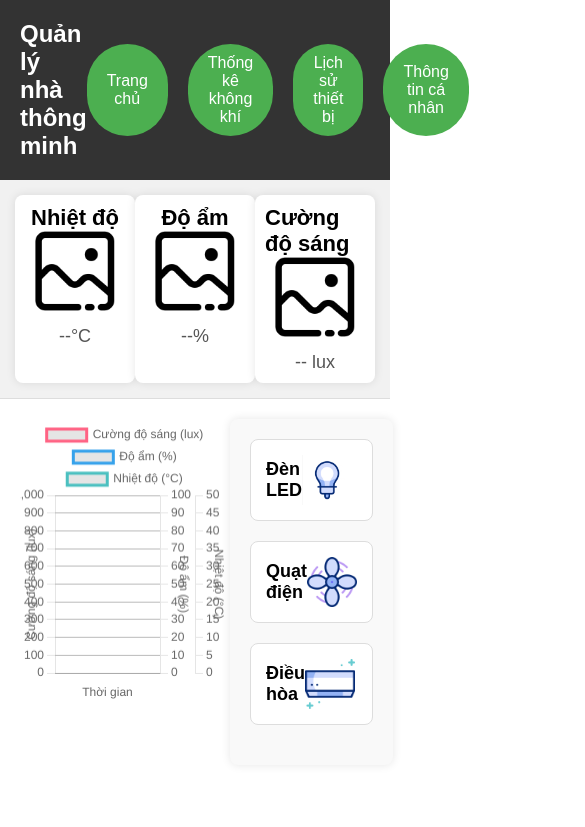
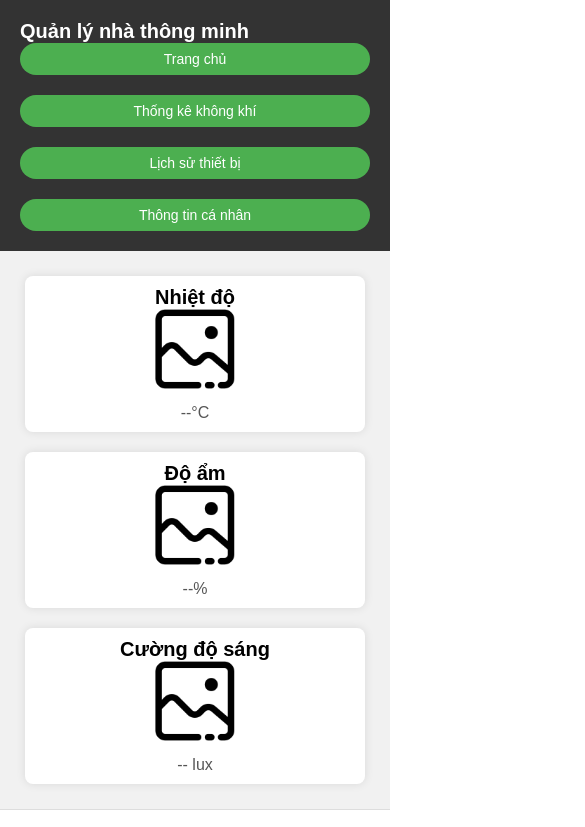
Before and after one commit to SonNguyen2504/IoT_Project_PTIT_24-25, a plain HTML site: page frontend/index.html in a window 390 px wide. Shown: the top 827 px of the page, 585 px wide, since content can reach past the window. Drawn offline with nearby package versions, Linux system fonts and the light colour scheme.

Commit message:
update css

```diff
--- a/frontend/css/device.css
+++ b/frontend/css/device.css
@@ -231,7 +231,7 @@ table td:last-child {
     }
 
     .container {
-        width: 100%;
+        width: 95%;
         padding: 20px;
         margin: 10px 0;
     }
@@ -303,3 +303,40 @@ table td:last-child {
         padding: 14px;
     }
 }
+
+/* Large Mobile Devices (max-width: 480px) */
+@media (max-width: 480px) {
+    .navbar {
+        padding: 15px;
+    }
+
+    .navbar .nav-buttons button {
+        padding: 8px 16px;
+        font-size: 14px;
+    }
+
+    .header-title h2 {
+        font-size: 20px;
+    }
+
+    .container {
+        margin: 10px;
+        padding: 15px;
+    }
+
+    .filter-container input,
+    .search-container input {
+        width: calc(100% - 40px);
+    }
+
+    .find-container select {
+        width: calc(100% - 40px);
+    }
+
+    #applyFilter,
+    #applyFind,
+    #searchButton {
+        padding: 10px;
+        font-size: 14px;
+    }
+}
--- a/frontend/css/index.css
+++ b/frontend/css/index.css
@@ -51,6 +51,7 @@ body {
     padding: 15px;
     background-color: #f1f1f1;
     border-bottom: 1px solid #ddd;
+    flex-wrap: wrap; /* Cho phép hiển thị linh hoạt */
 }
 
 .current-stats .stat-item {
@@ -62,6 +63,7 @@ body {
     border-radius: 8px;
     background-color: #fff;
     box-shadow: 0 0 10px rgba(0, 0, 0, 0.1);
+    margin: 10px; /* Thêm khoảng cách giữa các phần tử */
 }
 
 .current-stats .stat-item h2 {
@@ -89,6 +91,7 @@ body {
     justify-content: space-between;
     align-items: flex-start;
     padding: 20px;
+    flex-wrap: wrap; /* Cho phép hiển thị linh hoạt */
 }
 
 #chartContainer {
@@ -123,7 +126,7 @@ body {
 .device img {
     width: 50px;
     height: 50px;
-    margin-right: 250px;
+    margin-right: 10px; /* Giảm khoảng cách */
 }
 
 .rotate {
@@ -153,3 +156,63 @@ body {
 .toggle-button.off {
     background-color: #f44336;
 }
+
+/* Responsive Styles */
+@media (max-width: 768px) {
+    .navbar {
+        flex-direction: column;
+        align-items: flex-start;
+    }
+
+    .navbar .nav-buttons {
+        flex-direction: column;
+        width: 100%;
+    }
+
+    .current-stats .stat-item {
+        width: 100%; /* Đặt chiều rộng 100% */
+    }
+
+    #chartContainer,
+    #deviceControl {
+        width: 100%; /* Đặt chiều rộng 100% */
+        height: auto; /* Đặt chiều cao tự động */
+    }
+
+    .main-content {
+        flex-direction: column; /* Đặt chiều hướng thành cột */
+    }
+
+    .device {
+        flex-direction: column; /* Đặt chiều hướng thành cột */
+        align-items: flex-start; /* Căn trái */
+    }
+}
+
+@media (max-width: 480px) {
+    .navbar h1 {
+        font-size: 20px; /* Giảm kích thước chữ */
+    }
+
+    .navbar .nav-buttons button {
+        font-size: 14px; /* Giảm kích thước nút */
+        padding: 8px 16px; /* Giảm khoảng cách nút */
+    }
+
+    .current-stats .stat-item h2 {
+        font-size: 20px; /* Giảm kích thước chữ */
+    }
+
+    .current-stats .stat-item p {
+        font-size: 16px; /* Giảm kích thước chữ */
+    }
+
+    .device h3 {
+        font-size: 16px; /* Giảm kích thước chữ */
+    }
+
+    .toggle-button {
+        padding: 8px 16px; /* Giảm khoảng cách nút */
+        font-size: 14px; /* Giảm kích thước nút */
+    }
+}
--- a/frontend/css/statistical.css
+++ b/frontend/css/statistical.css
@@ -217,12 +217,12 @@ table td:last-child {
     }
 
     .container {
-        width: 100%;
+        width: 95%;
         padding: 20px;
         margin: 10px 0;
     }
 
-    .filter-sort-container {
+    .feature-container {
         flex-direction: column;
         align-items: flex-start;
         padding: 15px;
@@ -272,7 +272,7 @@ table td:last-child {
         font-size: 22px;
     }
 
-    .filter-sort-container {
+    .feature-container {
         padding: 15px;
     }
 
@@ -289,3 +289,33 @@ table td:last-child {
         padding: 14px;
     }
 }
+
+/* Large Mobile Devices (max-width: 480px) */
+@media (max-width: 480px) {
+    .navbar {
+        padding: 15px;
+    }
+
+    .navbar .nav-buttons button {
+        padding: 8px 16px;
+        font-size: 14px;
+    }
+
+    .header-title h2 {
+        font-size: 20px;
+    }
+
+    .container {
+        margin: 10px;
+        padding: 15px;
+    }
+
+    table th, table td {
+        font-size: 12px;
+    }
+
+    #searchButton {
+        width: 100%;
+        padding: 10px;
+    }
+}
```
Also changed, not shown: frontend/css/info.css (+52 -0 lines).
